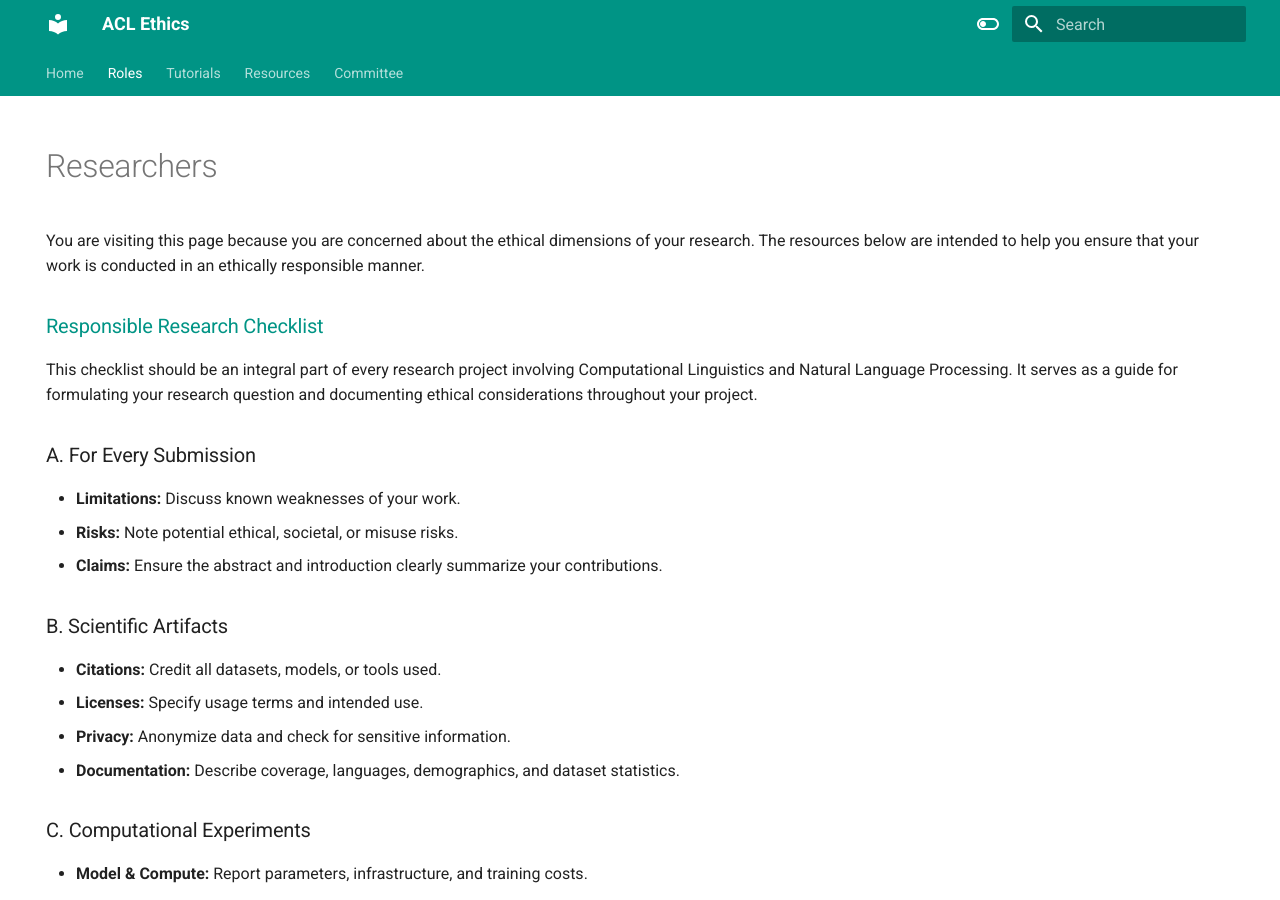
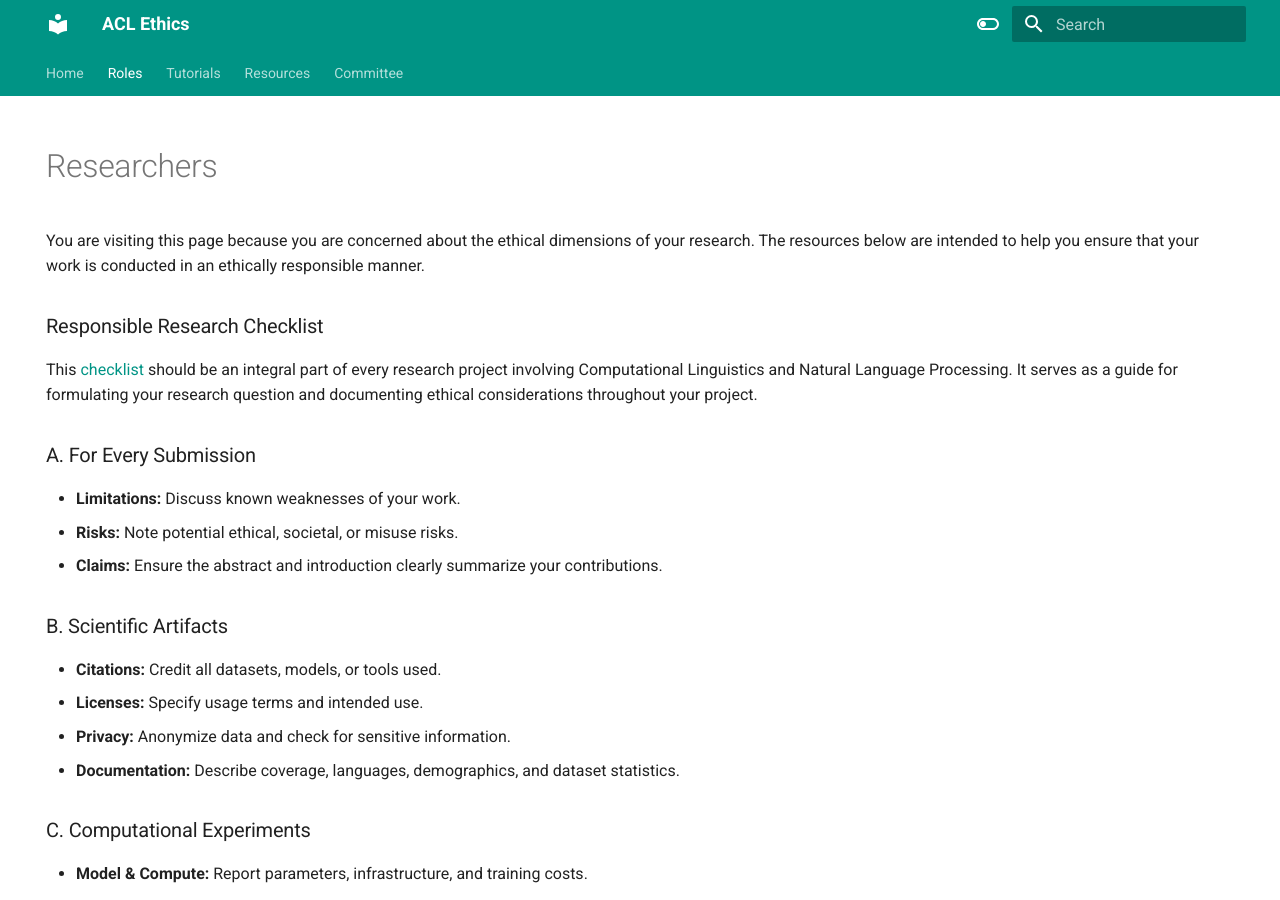
Before and after one commit to knmnyn/ethics-website, an MkDocs documentation site: the page built from docs/roles/researchers.md, in a window 1280 px wide and 900 px high. Built offline with MkDocs 1.6.1 and Material for MkDocs 9.7.7, drawn with Linux system fonts in a browser that asks for light colours.

```diff
--- a/docs/roles/researchers.md
+++ b/docs/roles/researchers.md
@@ -5,9 +5,9 @@ hide:
 ---
 You are visiting this page because you are concerned about the ethical dimensions of your research. The resources below are intended to help you ensure that your work is conducted in an ethically responsible manner.
 
-### [Responsible Research Checklist](https://aclrollingreview.org/static/responsibleNLPresearch.pdf)
+### Responsible Research Checklist
 
-This checklist should be an integral part of every research project involving Computational Linguistics and Natural Language Processing. It serves as a guide for formulating your research question and documenting ethical considerations throughout your project.
+This [checklist](https://aclrollingreview.org/static/responsibleNLPresearch.pdf) should be an integral part of every research project involving Computational Linguistics and Natural Language Processing. It serves as a guide for formulating your research question and documenting ethical considerations throughout your project.
 
 ### A. For Every Submission
 * **Limitations:** Discuss known weaknesses of your work.
```
